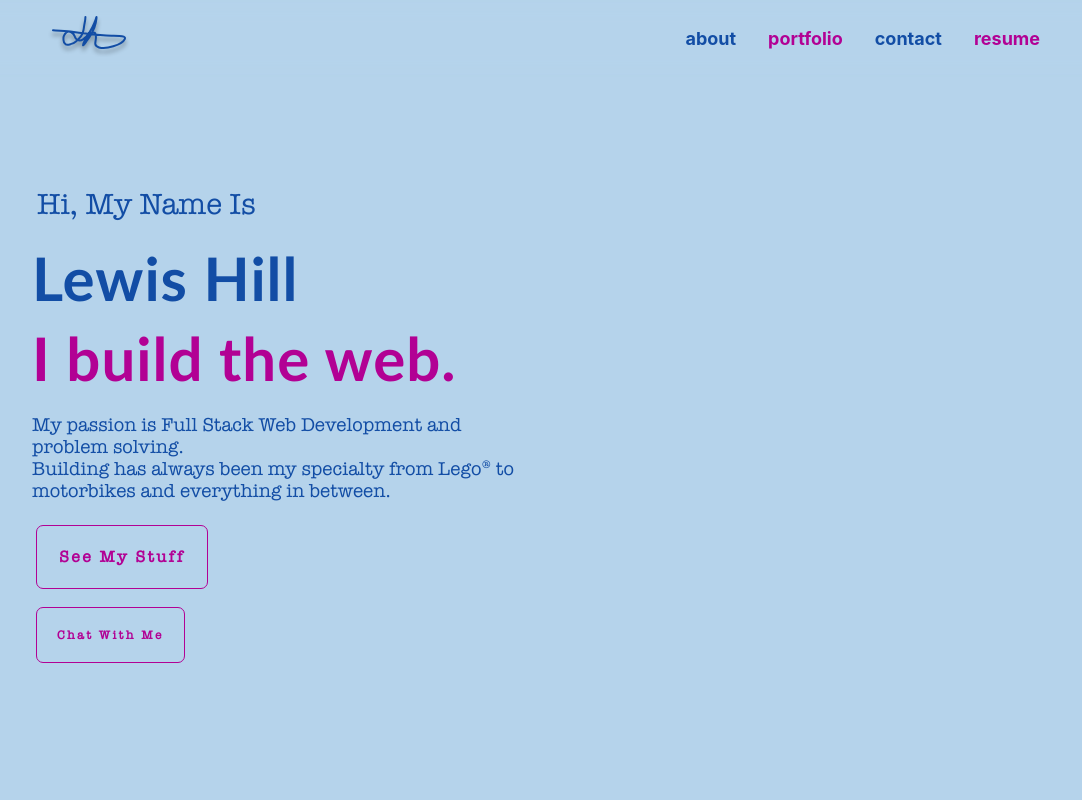
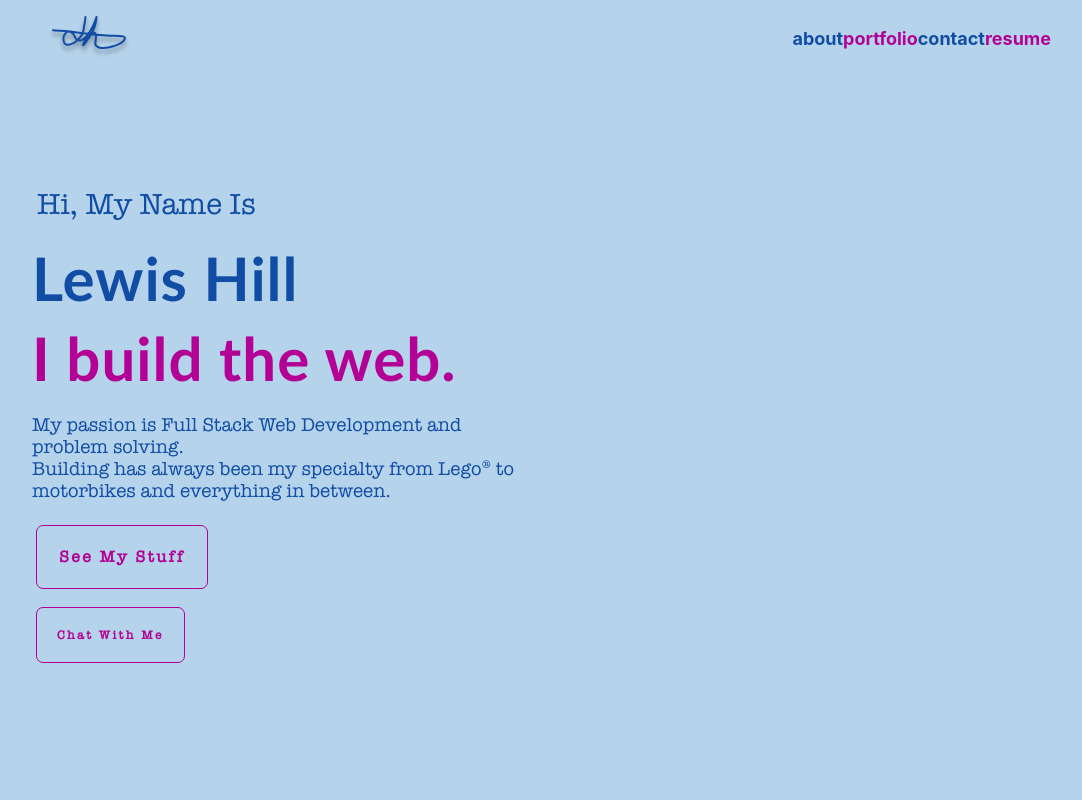
Before and after one commit to lewy192/React-Portfolio, a React (Create React App) app in the folder portfolio/: page / in a window 1280 px wide. Shown: the top 800 px of the page, without its empty margins (96-1178 px from the left). Built offline with nearby package versions, Linux system fonts and the light colour scheme.

Commit message:
update:nav bar css for 768px+

```diff
--- a/portfolio/src/components/Header/Header.css
+++ b/portfolio/src/components/Header/Header.css
@@ -294,9 +294,6 @@
         flex-direction: row;
     } */
 
-    .side-navbar {
-        justify-content: space-between;
-    }
     .brand {
         margin-top: 5px;
         font-size: 2rem;
@@ -314,12 +311,18 @@
     .nav-list {
         all: unset;
         display: flex;
-        justify-content: space-around;
+        justify-content: space-between;
         /* flex-direction: row;
         transform: translate(0); */
     }
     .nav-bar {
-        all: unset;
+        flex-direction: row;
+        margin: 0 0 0 auto;
+        transform: none;
+        width: unset;
+        height: unset;
+        position: relative;
+        justify-content: space-between;
     }
     .list-item {
         transform: translate(0);
@@ -333,9 +336,10 @@
     .list-item1.transformed,
     .list-item2.transformed,
     .list-item3.transformed,
-    .list-item4.transformed {
+    .list-item4.transformed,
+    .nav-list.transformed {
         background-color: transparent;
-        transform: unset;
+        transform: none;
     }
 }
 
@@ -343,4 +347,20 @@
     .side-navbar {
         padding: 0 10%;
     }
+    .list-item {
+        padding: 0;
+    }
+    .nav-link {
+        transition: 250ms;
+        transform: none;
+        font-size: larger;
+    }
+    .nav-link {
+        padding: 8px;
+        margin: 0 1rem;
+    }
+    .nav-link:hover {
+        border: 3px solid;
+        border-radius: 10px;
+    }
 }
```
